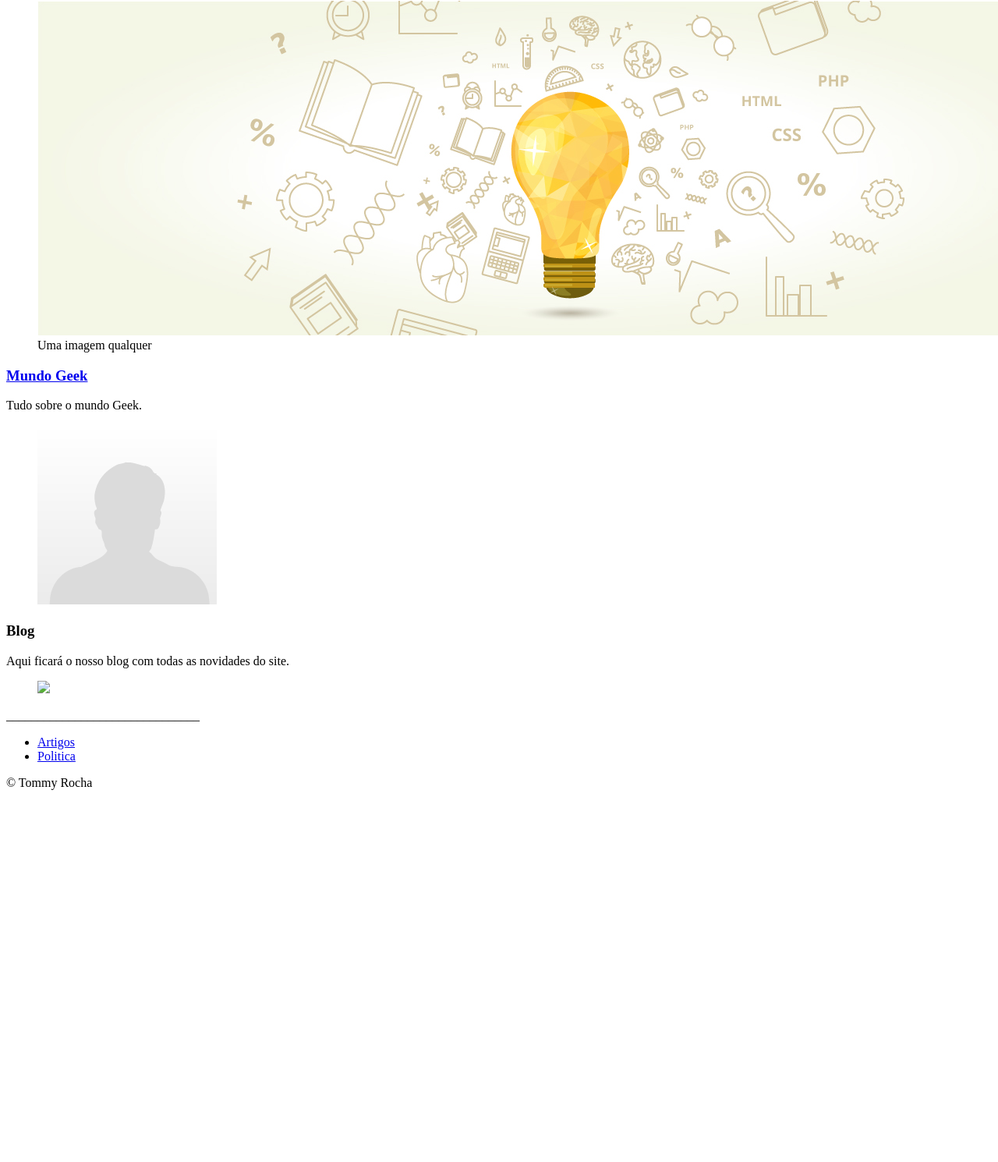
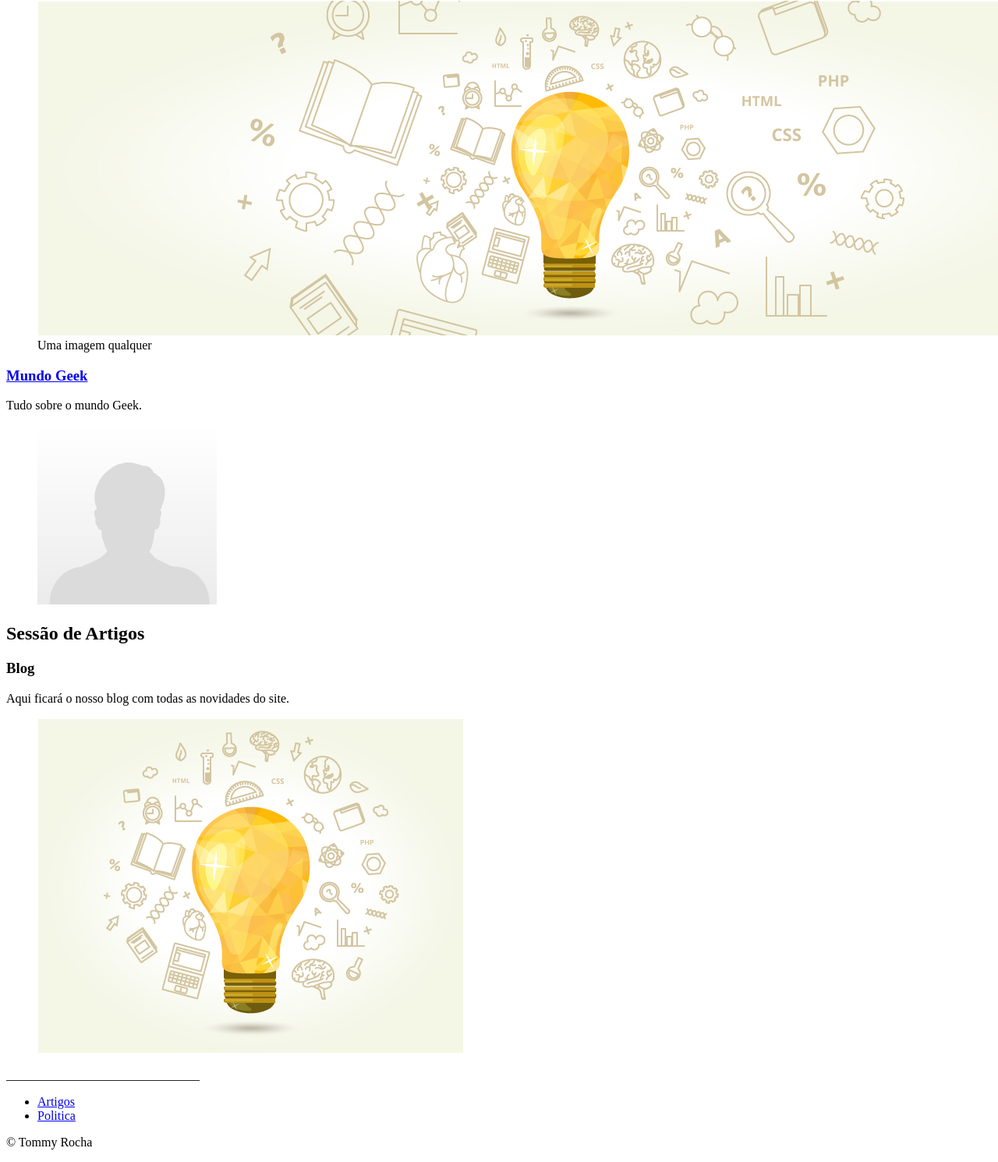
Before and after one commit to TommyRocha/site_basico, a plain HTML site: page index.html in a window 1280 px wide. Shown: the part 426-1916 px from the top of the page at 78% size. Before the commit the page ends 1455 px from the top, so only its background shows below. Drawn offline with Linux system fonts and the light colour scheme.

Commit message:
Correção do código

```diff
--- a/index.html
+++ b/index.html
@@ -8,7 +8,7 @@
 
     </head>
     <!--começo do corpo do site-->
-    <bady>
+    <body>
         <!--tudo que estiver dentro do <header> representa nosso menu-->
         <header>
             <!--coloque um <h1> por página-->
@@ -46,7 +46,7 @@
                     <!--toda imagem colocamos ela dentro da tag <figure>-->
                     <figure>
                         <img src="Imagem/2.jpg" alt="Imagem ilustrativa"/>
-                        <figurecaption>Uma imagem qualquer</figurecaption>
+                        <figcaption>Uma imagem qualquer</figcaption>
                     </figure>
 
                 </article>
@@ -65,11 +65,12 @@
 
             <!--mais uma sessão-->
             <section>
+                <h2>Sessão de Artigos</h2>
                 <article>
                     <h3>Blog</h3>
                     <p>Aqui ficará o nosso blog com todas as novidades do site.</p>
                     <figure>
-                        <img src="Imagem//1.jpg"/>
+                        <img src="Imagem/1.jpg" alt="Imagem"/>
                     </figure>
                 </article>
             </section>
@@ -90,6 +91,6 @@
 
         </footer>
 
-    </bady>
+    </body>
 
 </html>
```
